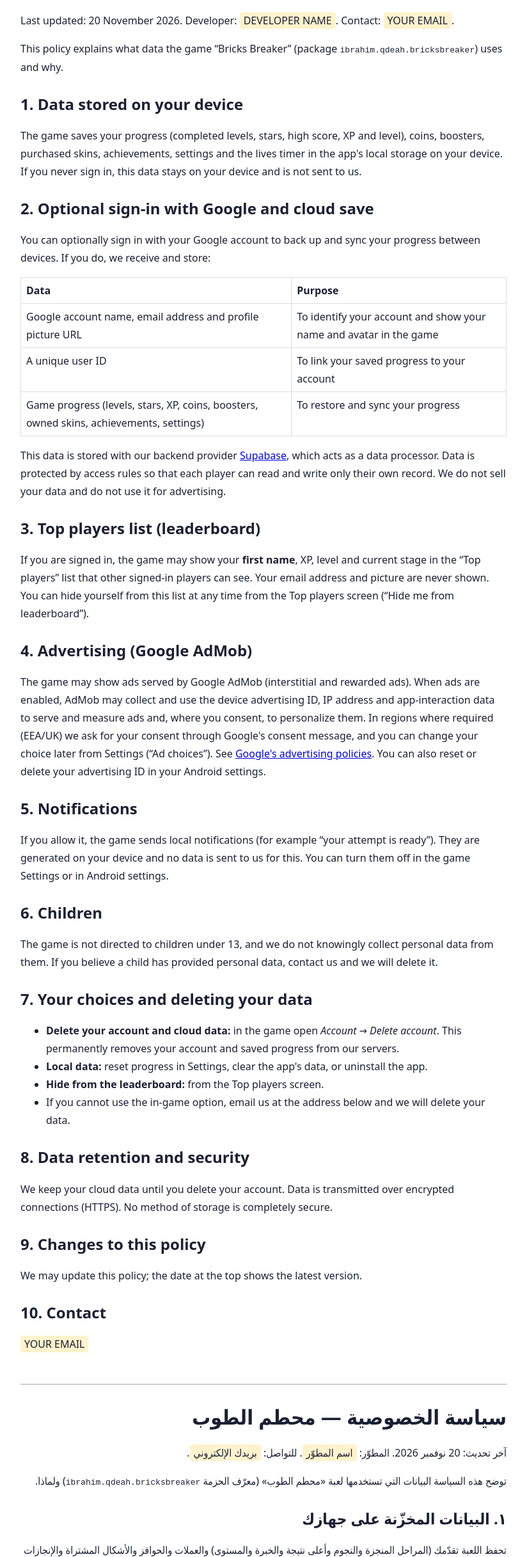
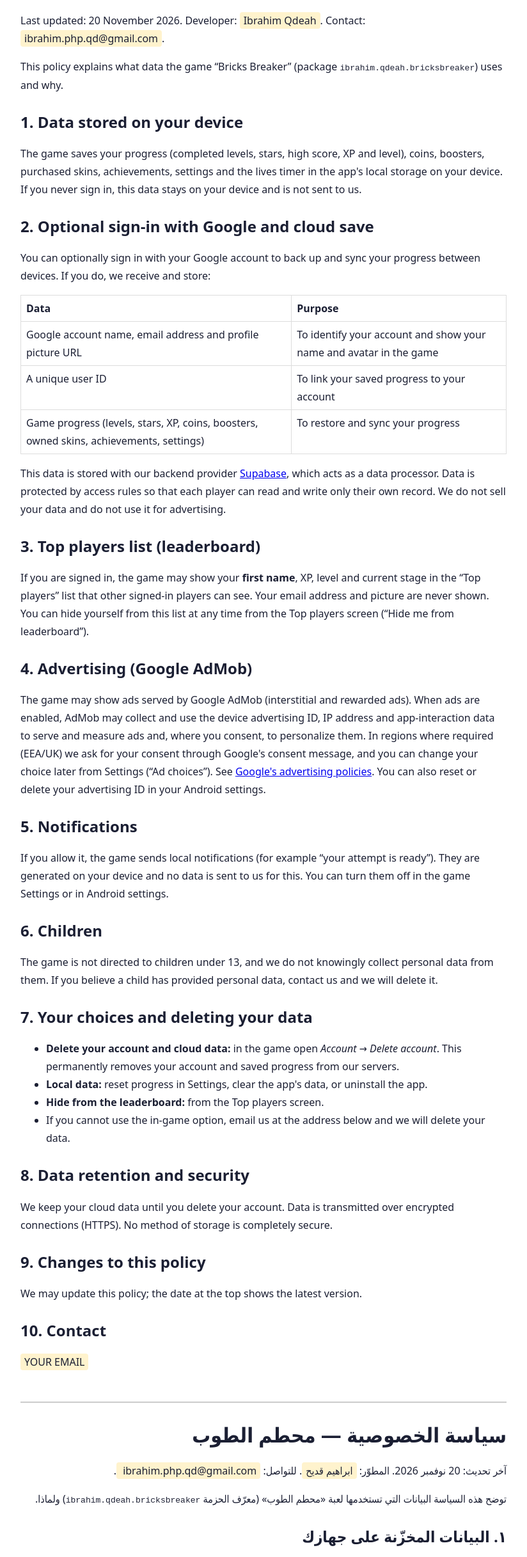
Before and after one commit to ibrahimqd/ibrahimqd.github.io, a plain HTML site: page brick-breaker/privacy-policy.html in a window 1280 px wide. Shown: the part 69-2503 px from the top of the page at 64% size, without its empty margins (228-1052 px from the left). Drawn offline with Linux system fonts and the light colour scheme.

Commit message:
Update privacy-policy.html

```diff
--- a/brick-breaker/privacy-policy.html
+++ b/brick-breaker/privacy-policy.html
@@ -15,7 +15,7 @@ table{border-collapse:collapse;width:100%}td,th{border:1px solid #ddd;padding:6p
 <body>
 
 <h1>Privacy Policy — Bricks Breaker</h1>
-<p>Last updated: 20 November 2026. Developer: <span class="todo">DEVELOPER NAME</span>. Contact: <span class="todo">YOUR EMAIL</span>.</p>
+<p>Last updated: 20 November 2026. Developer: <span class="todo">Ibrahim Qdeah</span>. Contact: <span class="todo">ibrahim.php.qd@gmail.com</span>.</p>
 <p>This policy explains what data the game “Bricks Breaker” (package <code>ibrahim.qdeah.bricksbreaker</code>) uses and why.</p>
 
 <h2>1. Data stored on your device</h2>
@@ -63,7 +63,7 @@ table{border-collapse:collapse;width:100%}td,th{border:1px solid #ddd;padding:6p
 
 <div class="ar" dir="rtl" lang="ar">
 <h1>سياسة الخصوصية — محطم الطوب</h1>
-<p>آخر تحديث: 20 نوفمبر 2026. المطوّر: <span class="todo">اسم المطوّر</span>. للتواصل: <span class="todo">بريدك الإلكتروني</span>.</p>
+<p>آخر تحديث: 20 نوفمبر 2026. المطوّر: <span class="todo"> ابراهيم قديح</span>. للتواصل: <span class="todo"> ibrahim.php.qd@gmail.com </span>.</p>
 <p>توضح هذه السياسة البيانات التي تستخدمها لعبة «محطم الطوب» (معرّف الحزمة <code>ibrahim.qdeah.bricksbreaker</code>) ولماذا.</p>
 
 <h2>١. البيانات المخزّنة على جهازك</h2>
```
